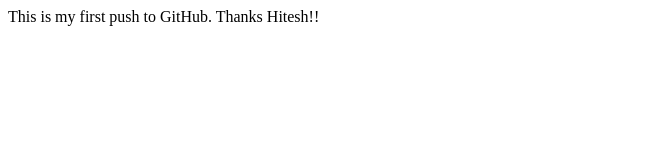
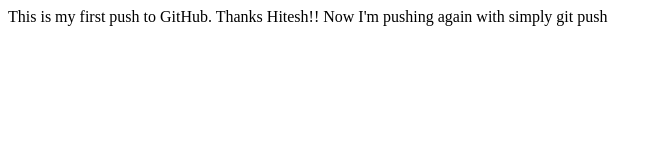
Before and after one commit to shanicenaomihaye/first-push-request, a plain HTML site: page index.html in a window 1280 px wide. Shown: the whole page, without its empty margins (0-663 px from the left). Drawn offline with Linux system fonts and the light colour scheme.

Commit message:
added a new line

```diff
--- a/index.html
+++ b/index.html
@@ -7,5 +7,7 @@
 </head>
 <body>
     This is my first push to GitHub. Thanks Hitesh!!
+
+    Now I'm pushing again with simply git push
 </body>
 </html>
```
